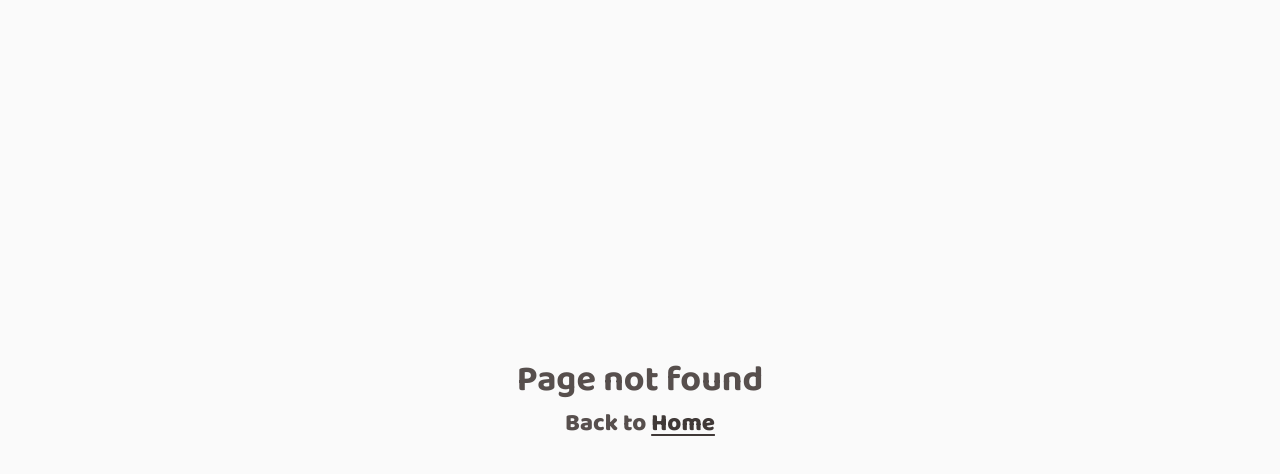
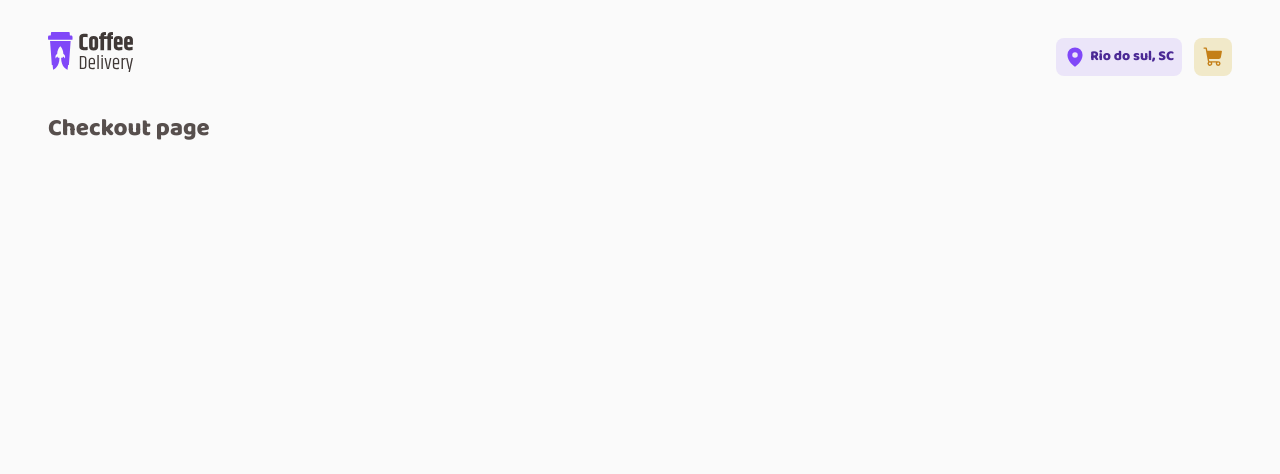
Before and after one commit to gabrielscordeiro/coffee-delivery, a React (Vite) app: page /checkout in a window 1280 px wide. Before the commit this address had no page. Shown: the top 474 px of the page. Built offline with nearby package versions, Linux system fonts and the light colour scheme.

Commit message:
feat: 🎸 Checkout page - First commit

```diff
--- /dev/null
+++ b/src/pages/Checkout/index.tsx
@@ -0,0 +1,5 @@
+export function Checkout() {
+    return (
+        <div>Checkout page</div>
+    )
+}
--- a/src/routes.tsx
+++ b/src/routes.tsx
@@ -1,6 +1,7 @@
 import { createBrowserRouter } from 'react-router-dom'
 
 import { BaseLayout } from '@/pages/_layouts/BaseLayout'
+import { Checkout } from '@/pages/Checkout'
 import { Home } from '@/pages/Home'
 import { NotFound } from '@/pages/NotFound/404'
 
@@ -9,7 +10,8 @@ export const router = createBrowserRouter([
         path: '/',
         element: <BaseLayout />,
         children: [
-            { path: '/', element: <Home /> }
+            { path: '/', element: <Home /> },
+            { path: '/checkout', element: <Checkout /> }
         ]
     },
 
```
